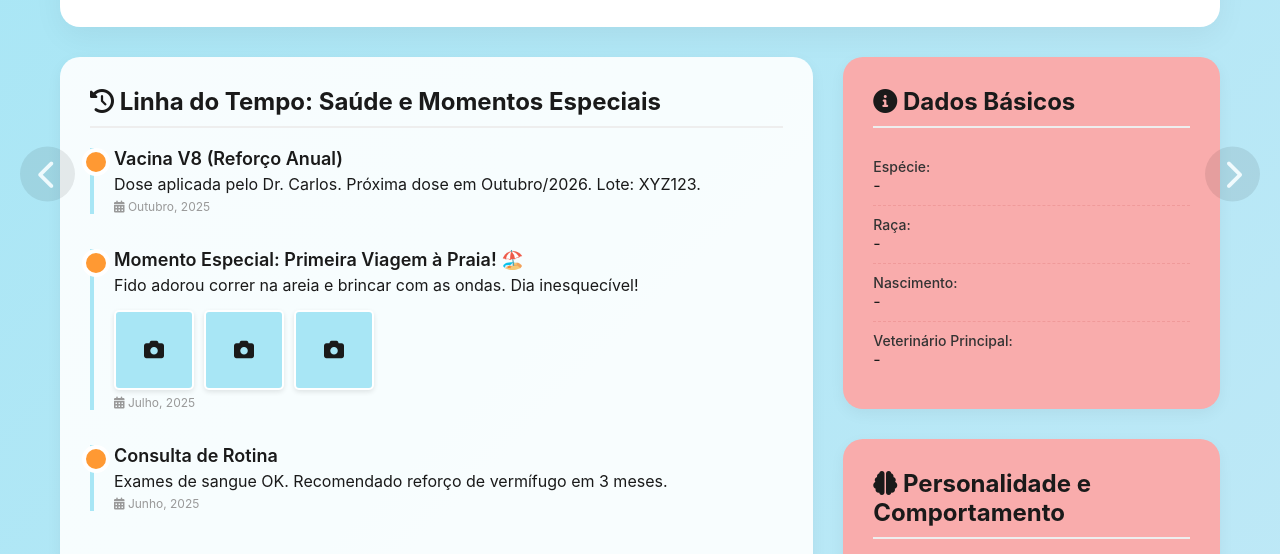
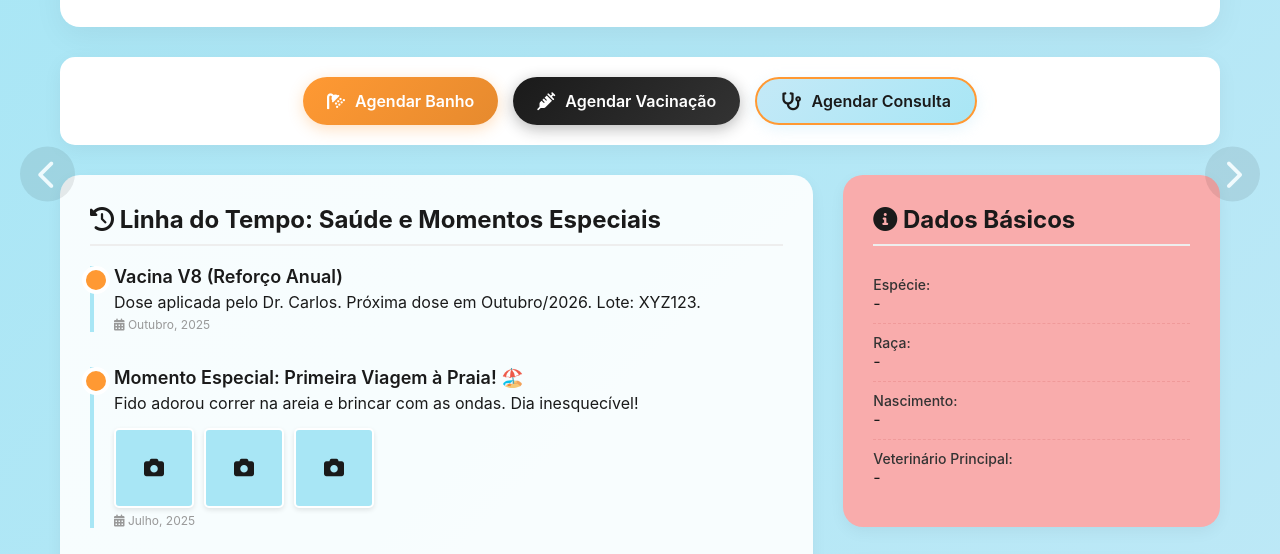
Before and after one commit to MarinaPrivado/PetCloud-project, a plain HTML site: page pages/detalhes.html in a window 1280 px wide. Shown: the part 226-780 px from the top of the page. Drawn offline with Linux system fonts and the light colour scheme.

Commit message:
Adicionando botões Agendar banho,vacinação,consulta em detalhes.html

```diff
--- a/pages/detalhes.html
+++ b/pages/detalhes.html
@@ -94,6 +94,78 @@
         }
         .actions .btn-primary:hover {
             background: #E68A2E;
+        }
+
+        /* Botões de Agendamento */
+        .schedule-buttons {
+            background: #fff;
+            padding: 20px 30px;
+            border-radius: 15px;
+            margin-bottom: 30px;
+            box-shadow: 0 5px 20px rgba(0, 0, 0, 0.05);
+            display: flex;
+            gap: 15px;
+            flex-wrap: wrap;
+            justify-content: center;
+        }
+
+        .schedule-buttons .btn-schedule {
+            display: inline-flex;
+            align-items: center;
+            gap: 10px;
+            background: linear-gradient(135deg, #a8e6f5 0%, #6dc5da 100%);
+            color: #1a1a1a;
+            padding: 12px 24px;
+            border-radius: 50px;
+            text-decoration: none;
+            font-weight: 600;
+            font-size: 16px;
+            transition: all 0.3s;
+            box-shadow: 0 4px 15px rgba(168, 230, 245, 0.3);
+        }
+
+        .schedule-buttons .btn-schedule:hover {
+            transform: translateY(-2px);
+            box-shadow: 0 6px 20px rgba(168, 230, 245, 0.5);
+            background: linear-gradient(135deg, #6dc5da 0%, #4facca 100%);
+        }
+
+        .schedule-buttons .btn-schedule.bath {
+            background: linear-gradient(135deg, #FF9933 0%, #E68A2E 100%);
+            color: white;
+            box-shadow: 0 4px 15px rgba(255, 153, 51, 0.3);
+        }
+
+        .schedule-buttons .btn-schedule.bath:hover {
+            box-shadow: 0 6px 20px rgba(255, 153, 51, 0.5);
+            background: linear-gradient(135deg, #E68A2E 0%, #D47B1F 100%);
+        }
+
+        .schedule-buttons .btn-schedule.vaccine {
+            background: linear-gradient(135deg, #1a1a1a 0%, #333333 100%);
+            color: white;
+            box-shadow: 0 4px 15px rgba(26, 26, 26, 0.3);
+        }
+
+        .schedule-buttons .btn-schedule.vaccine:hover {
+            box-shadow: 0 6px 20px rgba(26, 26, 26, 0.5);
+            background: linear-gradient(135deg, #333333 0%, #1a1a1a 100%);
+        }
+
+        .schedule-buttons .btn-schedule.appointment {
+            background: linear-gradient(135deg, #c4e9f7 0%, #a8e6f5 100%);
+            color: #1a1a1a;
+            box-shadow: 0 4px 15px rgba(196, 233, 247, 0.4);
+            border: 2px solid #FF9933;
+        }
+
+        .schedule-buttons .btn-schedule.appointment:hover {
+            box-shadow: 0 6px 20px rgba(196, 233, 247, 0.6);
+            background: linear-gradient(135deg, #a8e6f5 0%, #8ed9f0 100%);
+        }
+
+        .schedule-buttons .btn-schedule i {
+            font-size: 18px;
         }
 
         /* =========================================== */
@@ -424,6 +496,22 @@
             </div>
         </div>
 
+        <!-- Botões de Agendamento -->
+        <div class="schedule-buttons">
+            <a href="#" class="btn-schedule bath" onclick="agendarBanho(); return false;">
+                <i class="fas fa-shower"></i>
+                Agendar Banho
+            </a>
+            <a href="#" class="btn-schedule vaccine" onclick="agendarVacinacao(); return false;">
+                <i class="fas fa-syringe"></i>
+                Agendar Vacinação
+            </a>
+            <a href="#" class="btn-schedule appointment" onclick="agendarConsulta(); return false;">
+                <i class="fas fa-stethoscope"></i>
+                Agendar Consulta
+            </a>
+        </div>
+
         <div class="details-grid">
             <div class="history-column">
 
@@ -649,6 +737,25 @@
         });
 
         document.addEventListener('DOMContentLoaded', carregarDetalhes);
+
+        // Funções de agendamento
+        function agendarBanho() {
+            const petName = document.getElementById('pet-name').textContent || 'Pet';
+            alert(`🛁 Agendamento de Banho\n\nPet: ${petName}\n\nEm breve você poderá agendar banhos para seu pet!`);
+            // TODO: Implementar modal ou redirecionamento para página de agendamento
+        }
+
+        function agendarVacinacao() {
+            const petName = document.getElementById('pet-name').textContent || 'Pet';
+            alert(`💉 Agendamento de Vacinação\n\nPet: ${petName}\n\nEm breve você poderá agendar vacinações para seu pet!`);
+            // TODO: Implementar modal ou redirecionamento para página de agendamento
+        }
+
+        function agendarConsulta() {
+            const petName = document.getElementById('pet-name').textContent || 'Pet';
+            alert(`🩺 Agendamento de Consulta\n\nPet: ${petName}\n\nEm breve você poderá agendar consultas veterinárias para seu pet!`);
+            // TODO: Implementar modal ou redirecionamento para página de agendamento
+        }
     </script>
     <button id="prev-pet" class="full-width-nav-arrow" title="Pet Anterior">
         <i class="fas fa-chevron-left"></i>
```
